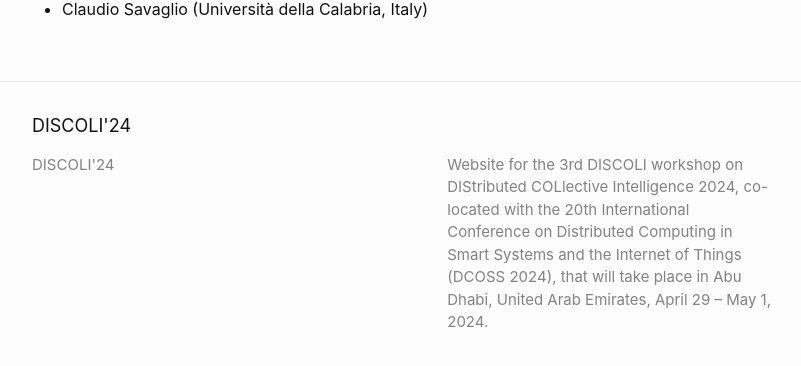
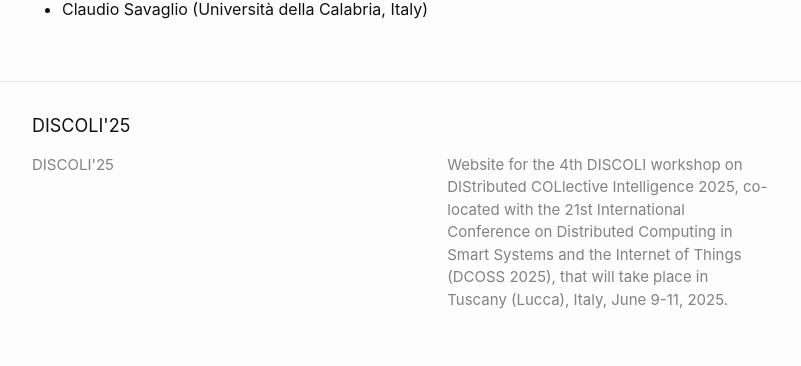
Before and after one commit to discoli-workshop/2026, a Jekyll site: the page built from index.md, in a window 1280 px wide and 900 px high, scrolled down 1716 px. Shown: the part 506-872 px from the top of the window, without its empty margins (238-1039 px from the left). Built offline with Jekyll 4.4.1, drawn with Linux system fonts in a browser that asks for light colours.

Commit message:
update for edition

```diff
--- a/_config.yml
+++ b/_config.yml
@@ -18,13 +18,13 @@
 # You can create any custom variable you would like, and they will be accessible
 # in the templates via {{ site.myvariable }}.
 
-title: DISCOLI'24
-email: gianluca.aguzzi@unibo.it
+title: DISCOLI'25
+email: roby.casadei@unibo.it
 description: >- # this means to ignore newlines until "baseurl:"
-  Website for the 3rd DISCOLI workshop on DIStributed COLlective Intelligence 2024,
-  co-located with the 20th International Conference on Distributed Computing in Smart Systems and the Internet of Things (DCOSS 2024),
-  that will take place in Abu Dhabi, United Arab Emirates, April 29 – May 1, 2024.
-baseurl: "/2024" # the subpath of your site, e.g. /blog
+  Website for the 4th DISCOLI workshop on DIStributed COLlective Intelligence 2025,
+  co-located with the 21st International Conference on Distributed Computing in Smart Systems and the Internet of Things (DCOSS 2025),
+  that will take place in Tuscany (Lucca), Italy, June 9-11, 2025.
+baseurl: "/2025" # the subpath of your site, e.g. /blog
 url: "https://discoli-workshop.github.io" # the base hostname & protocol for your site, e.g. http://example.com
 #twitter_username: discoli_workshop
 #github_username:  discoli-workshop
```
